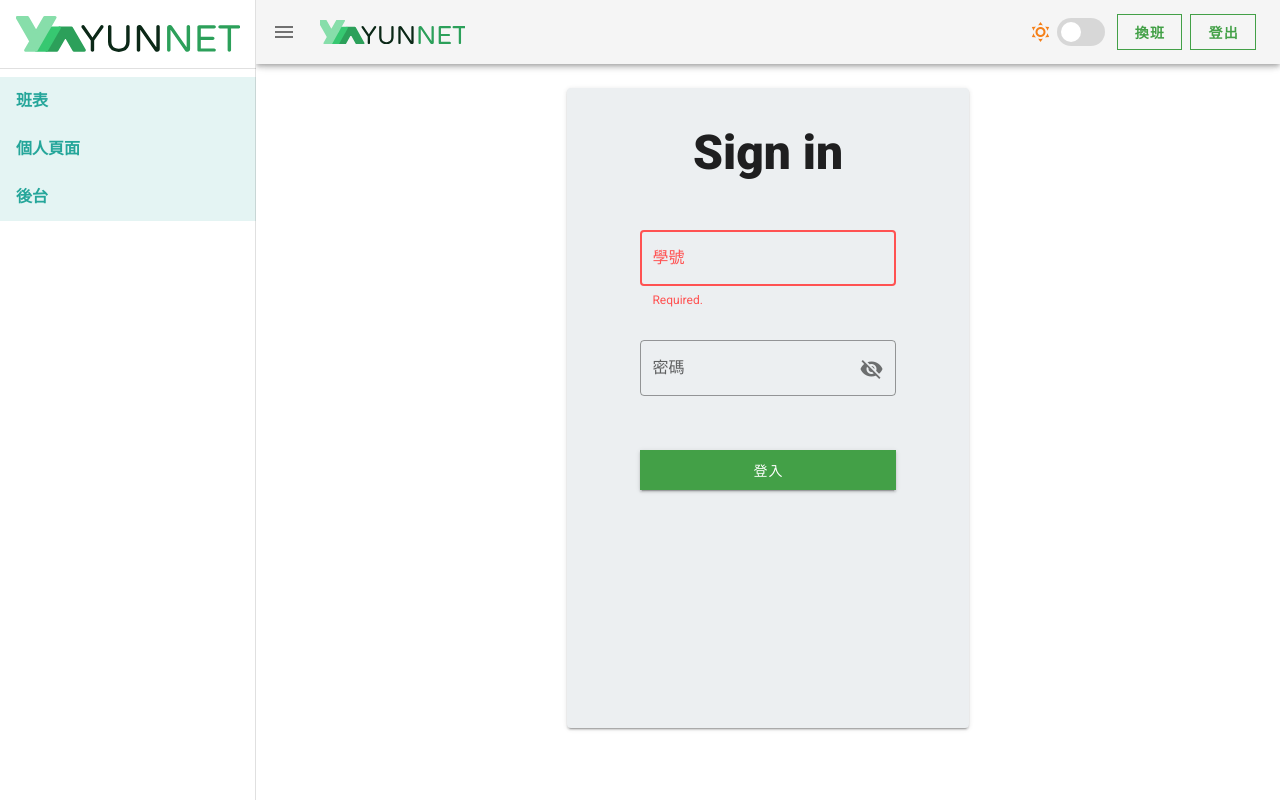
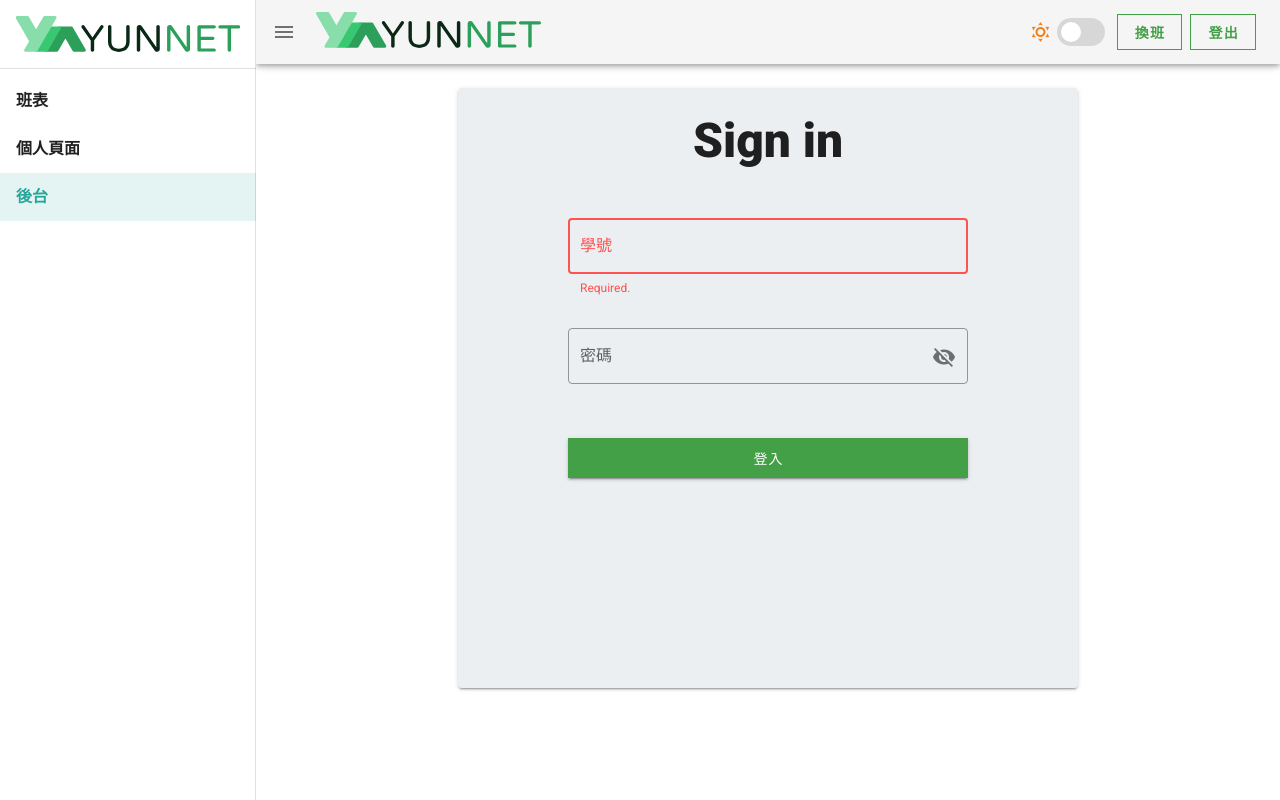
Before and after one commit to kukina622/scheduling-system-frontend, a Vue app: page /login in a window 1280 px wide. Both pictures are taken after a click on the button 28 px from the left and 32 px from the top of the page. Built offline with nearby package versions, Linux system fonts and the light colour scheme.

Commit message:
Fix some layout problems

```diff
--- a/src/App.vue
+++ b/src/App.vue
@@ -1,10 +1,12 @@
 <template>
   <v-app>
-    <Navigator :theme="dark" />
+    <Navigator />
     <Drawer />
     <v-main>
       <v-container fluid>
         <router-view></router-view>
+        <!-- shiftDialog -->
+        <ShiftDialog :show="showShiftDialog" @close="showShiftDialog = false" />
       </v-container>
     </v-main>
   </v-app>
@@ -13,23 +15,34 @@
 <script>
 import Navigator from "@/components/Navigator";
 import Drawer from "@/components/Drawer";
+import ShiftDialog from "@/components/ShiftDialog";
 
 export default {
   name: "App",
   components: {
     Navigator,
     Drawer,
+    ShiftDialog,
   },
   data: () => ({
-    dark: undefined,
+    darkInit: undefined,
+    showShiftDialog: false,
   }),
   created() {
-    this.dark = localStorage.getItem("dark");
-    if (this.dark === null) {
-      this.dark = false;
+    this.darkInit = JSON.parse(localStorage.getItem("dark"));
+    if (this.darkInit === null) {
+      this.darkInit = false;
       localStorage.setItem("dark", false);
     }
-    this.$vuetify.theme.dark = this.dark === true ? true : false;
+    this.darkInit = this.darkInit === true ? true : false;
+    this.$vuetify.theme.dark = this.darkInit;
+
+    this.$bus.$on("showShiftDialog", () => {
+      this.showShiftDialog = true;
+    });
+  },
+  beforeDestroy() {
+    this.$bus.$off("showShiftDialog");
   },
 };
 </script>
--- a/src/components/Drawer.vue
+++ b/src/components/Drawer.vue
@@ -6,9 +6,10 @@
     <v-list>
       <v-list-item-group color="#26A69A" mandatory>
         <v-list-item
-          v-for="(item,index) in drawerList"
-          :key="index"
+          v-for="item in drawerList"
+          :key="item.name"
           :to="{ name: item.name }"
+          exact
         >
           <v-list-item-title class="font-weight-bold">
             {{ item.title }}
@@ -28,8 +29,8 @@ export default {
       drawerShow: false,
       drawerList: [
         { name: "calendar", title: "班表" },
-        { name: "#", title: "個人頁面" },
-        { name: "#", title: "後台" },
+        { name: "userinfo", title: "個人頁面" },
+        { name: "login", title: "後台" },
       ],
     };
   },
--- a/src/components/Navigator.vue
+++ b/src/components/Navigator.vue
@@ -2,21 +2,21 @@
   <v-app-bar app>
     <v-row align="center">
       <v-app-bar-nav-icon @click="showDrawer"></v-app-bar-nav-icon>
-      <v-col cols="2">
-        <router-link to="/">
-          <v-img :src="img_dark" v-if="this.$vuetify.theme.dark"></v-img>
-          <v-img :src="img_light" v-else></v-img>
+      <v-app-bar-title class="mt-1 ml-2">
+        <router-link :to="{ name: 'calendar' }">
+          <img :src="img_dark" v-if="this.$vuetify.theme.dark" height="36px" />
+          <img :src="img_light" v-else height="36px" />
         </router-link>
-      </v-col>
+      </v-app-bar-title>
       <v-spacer></v-spacer>
       <!-- theme control -->
-      <v-icon v-if="dark">mdi-weather-night</v-icon>
+      <v-icon v-if="$vuetify.theme.dark">mdi-weather-night</v-icon>
       <v-icon v-else color="#F57F17">mdi-weather-sunny</v-icon>
       <v-switch
         hide-details
         inset
         class="ml-2"
-        v-model="dark"
+        v-model="$vuetify.theme.dark"
         @change="changeTheme"
         color="#66BB6A"
       >
@@ -54,17 +54,10 @@
 <script>
 import { mapState } from "vuex";
 export default {
-  props: {
-    dark: {
-      type: Boolean,
-      default: false,
-    },
-  },
   data() {
     return {
       img_light: require("@/assets/Yunnet-light.svg"),
       img_dark: require("@/assets/Yunnet-dark.svg"),
-      show: true,
     };
   },
   methods: {
@@ -75,8 +68,7 @@ export default {
       this.$bus.$emit("showShiftDialog");
     },
     changeTheme() {
-      localStorage.setItem("dark", this.dark);
-      this.$vuetify.theme.dark = this.dark;
+      localStorage.setItem("dark", this.$vuetify.theme.dark);
     },
   },
   computed: {
--- a/src/components/ShiftDialog.vue
+++ b/src/components/ShiftDialog.vue
@@ -18,11 +18,11 @@
       <!-- content -->
       <v-container>
         <v-row justify="center" align="center">
-          <v-col cols="5">
-            <v-card height="80vh">
+          <v-col cols="auto">
+            <v-card height="600px" width="470px">
               <v-card-title>換班</v-card-title>
+              <v-form ref="form">
                 <div class="contentLayout">
-                <v-form>
                   <span class="self">test</span>
                   <v-select outlined label="請選擇日期"></v-select>
                   <v-icon x-large>mdi-swap-vertical-bold</v-icon>
@@ -36,13 +36,12 @@
                       重設
                     </v-btn>
                   </div>
+                </div>
               </v-form>
-              </div>
-
             </v-card>
           </v-col>
-          <v-col cols="5">
-            <v-card height="80vh">
+          <v-col cols="auto">
+            <v-card height="600px" width="470px">
               <v-card-title>已交換</v-card-title>
               <v-simple-table>
                 <thead>
--- a/src/router/index.js
+++ b/src/router/index.js
@@ -3,6 +3,7 @@ import VueRouter from "vue-router";
 // views
 import Login from "@/views/Login";
 import Calendar from "@/views/Calendar";
+import UserInfo from "@/views/UserInfo"
 
 Vue.use(VueRouter);
 
@@ -17,6 +18,11 @@ const routes = [
     name: "login",
     component:Login,
   },
+  {
+    path: "/userinfo",
+    name: "userinfo",
+    component:UserInfo,
+  }
 ];
 
 const router = new VueRouter({
--- a/src/store/index.js
+++ b/src/store/index.js
@@ -5,10 +5,8 @@ Vue.use(Vuex);
 
 export default new Vuex.Store({
   state: {
-    auth:"user",
+    auth:"user", //guest user admin
     UID:"",
-    schedules:{},
-    exchange_schedules:{}
   },
   mutations: {},
   actions: {},
--- a/src/views/Calendar.vue
+++ b/src/views/Calendar.vue
@@ -34,18 +34,12 @@
         :events="events"
       ></v-calendar>
     </v-col>
-    <!-- shiftDialog -->
-    <ShiftDialog :show="showShiftDialog" @close="showShiftDialog = false" />
   </v-row>
 </template>
 
 <script>
-import ShiftDialog from "@/components/ShiftDialog";
 
 export default {
-  components: {
-    ShiftDialog,
-  },
   data() {
     return {
       now: undefined,
@@ -55,7 +49,6 @@ export default {
       calendar_year: undefined,
       month_picker: false,
       selected_month: undefined,
-      showShiftDialog: false,
     };
   },
   methods: {
@@ -94,12 +87,6 @@ export default {
   created() {
     this.now = new Date(Date.now());
     this.focus = this.now;
-    this.$bus.$on("showShiftDialog", () => {
-      this.showShiftDialog = true;
-    });
-  },
-  beforeDestroy() {
-    this.$bus.$off("showShiftDialog");
   },
 };
 </script>
--- a/src/views/Login.vue
+++ b/src/views/Login.vue
@@ -1,7 +1,6 @@
 <template>
   <v-row justify="center" align="center">
-    <v-col cols="5">
-      <v-card class="mt-6" height="80vh" color="formcolor">
+      <v-card class="mt-6" color="formcolor" height="600px" width="620px">
         <v-row justify="center">
           <v-card-title class="text-h3 font-weight-black mb-9 ma-6"
             >Sign in
@@ -43,7 +42,6 @@
           </v-card-text>
         </v-row>
       </v-card>
-    </v-col>
   </v-row>
 </template>
 
```
Lines whose indentation alone changed are shown as unchanged.
